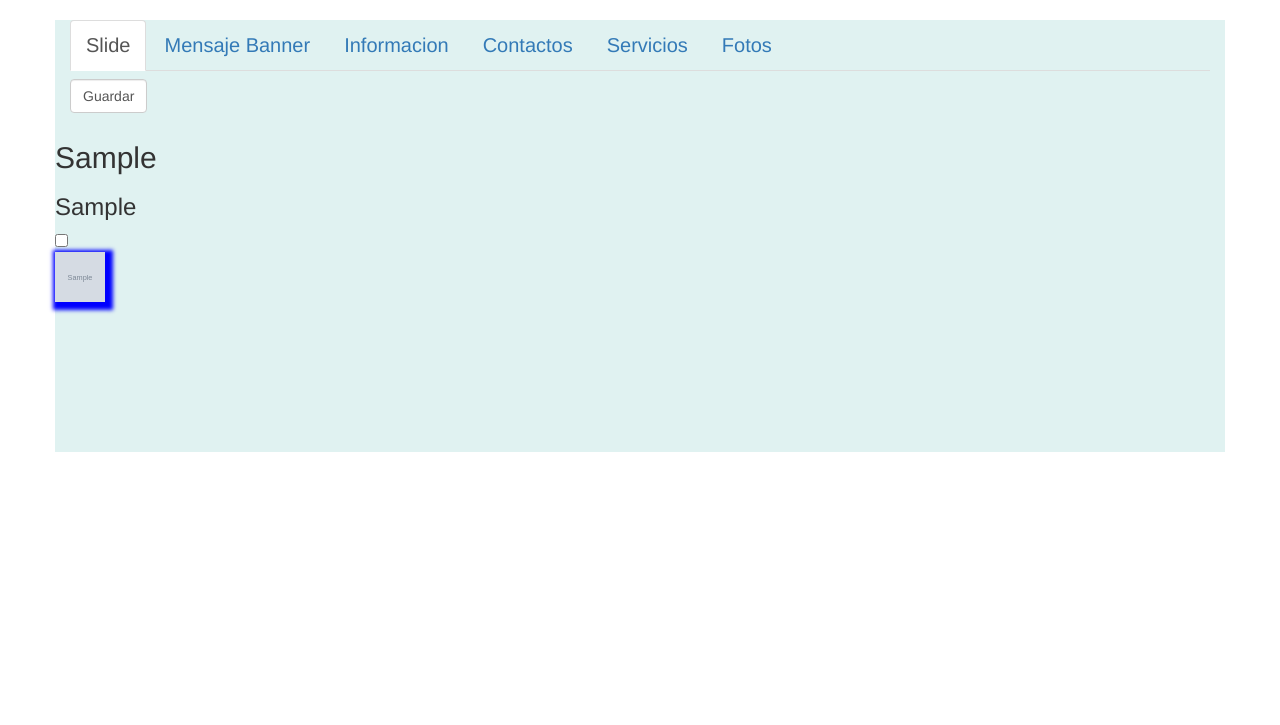
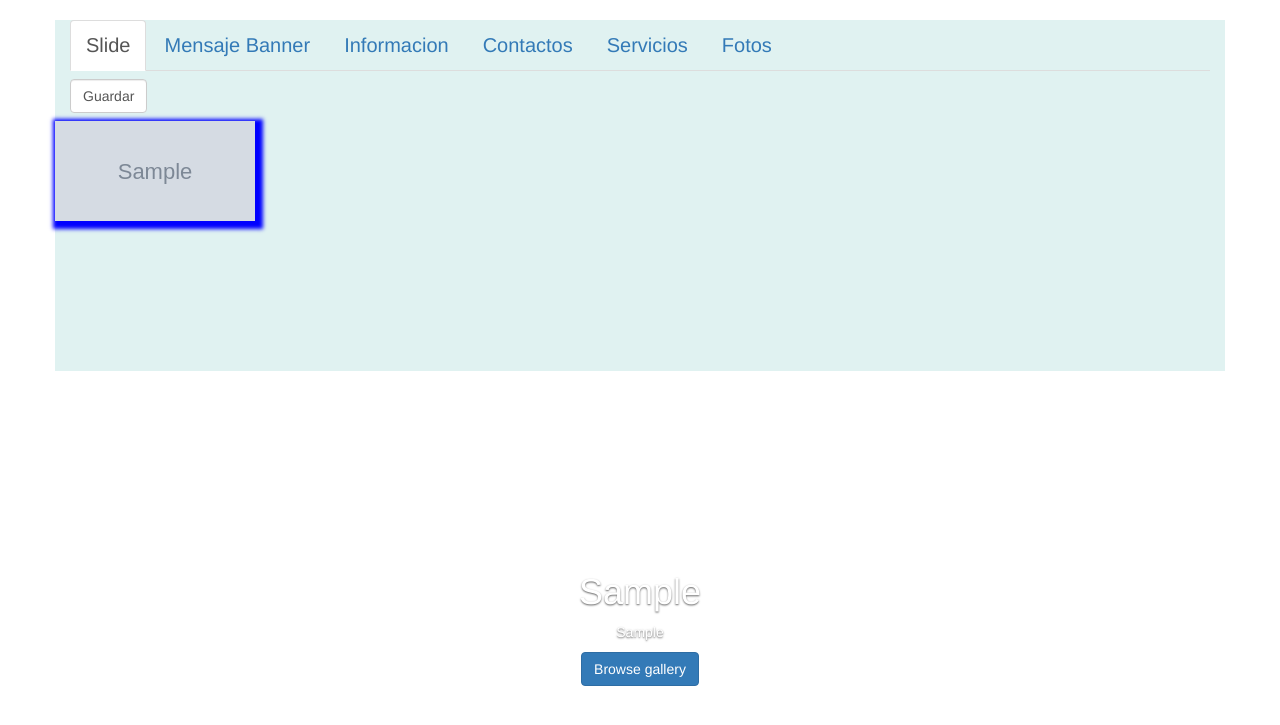
Before and after one commit to david97ly/glass1.1, a Django app: template glass/templates/cofiguraciones.html in a window 1280 px wide. Shown: the part 54-779 px from the top of the page. Run offline with Django 3.2, Linux system fonts and the light colour scheme; tables that the repository leaves empty hold one stand-in row (values such as "Sample post"); the template is opened without the code that fills it: values that come from a table or form of the project are taken from there, most other values are stand-ins (such as "Sample title", 1, 10 or a date in 2020); grey boxes marked "Sample" are stand-in pictures; parts of the project's set-up code (start-up, migrations or seed data) failed here and were passed over; some libraries are stand-ins or nearby versions.

Commit message:
poniendolo como un slide

```diff
--- a/glass/static/configuraciones.css
+++ b/glass/static/configuraciones.css
@@ -89,7 +89,7 @@
             }
 
     #ida{
-          width: 50px;
-          height: 50px;
+          width: 200px;
+          height: 100px;
           box-shadow: 3px 3px 4px 5px blue;
     }
--- a/glass/templates/cofiguraciones.html
+++ b/glass/templates/cofiguraciones.html
@@ -77,7 +77,7 @@
                     </div>
                    </div>
 
-                    <div class="row">
+           <!--         <div class="row">
                        {% for s in sl %}
                        <div class="col-xs-12 col-sm-6 col-dm-4 col-lg-4 ">
                        <h2>{{ s.mensaje }}</h2>
@@ -85,7 +85,18 @@
                        <input type="checkbox" value="{{s.valida}}">
                        <img id="ida" class=" img-responsive" src="{{ s.foto.url }}" alt="...">
                   </div>
-                    </div>
+                    </div> -->
+
+                    <div class="item">
+          <img id="ida" src="{{ s.foto.url }}" data-src="holder.js/100%x500/auto/#777:#7a7a7a/text:Third slide" alt="Third slide">
+          <div class="container">
+            <div class="carousel-caption">
+             <h1>{{ s.mensaje }}</h1>
+              <p>{{ s.submensaje }}</p>
+              <p><a class="btn btn-large btn-primary" href="#" id="vdetalle1">Browse gallery</a></p>
+            </div>
+          </div>
+        </div>
                       {% endfor %}
                    </div>
                  </div>
```
